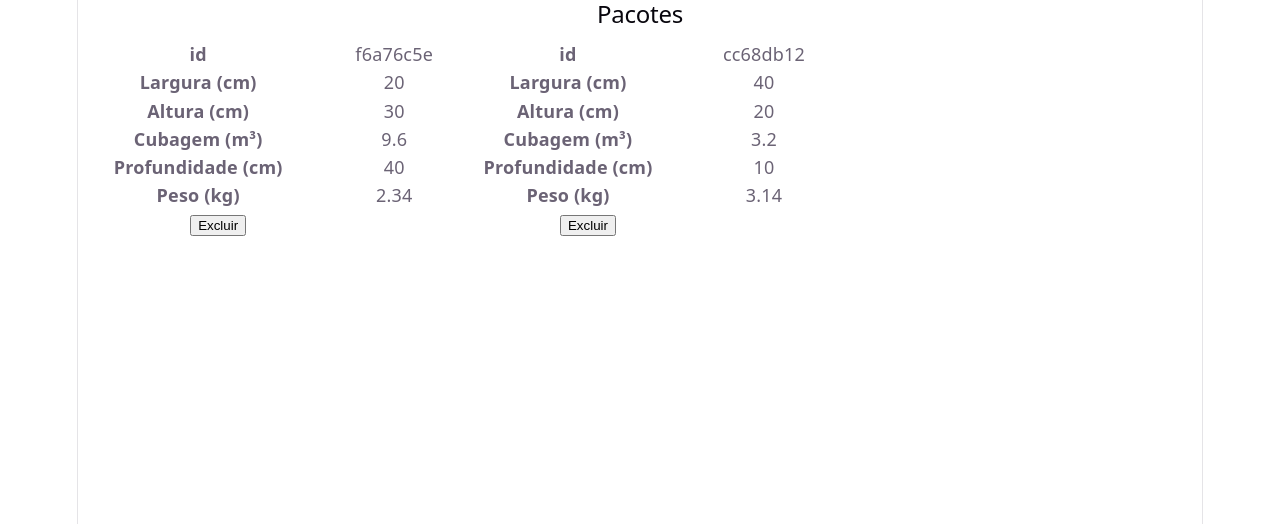
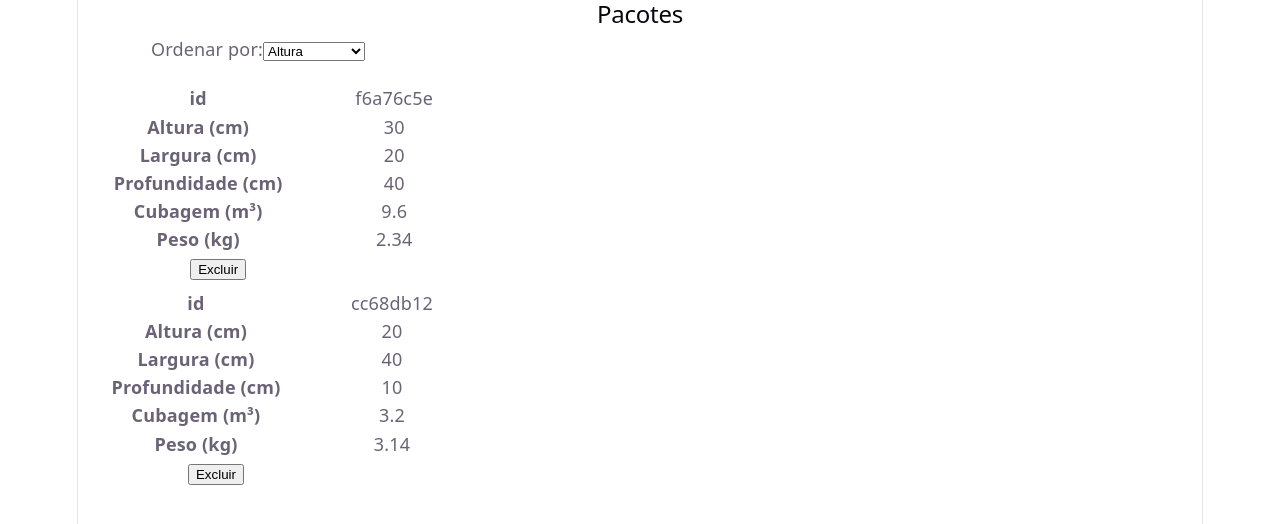
Before and after one commit to ufjf-dcc207/ufjf-dcc207-2026-3-a-atv08-andrelopes132, a React (Vite) app: page / in a window 1280 px wide. Shown: the top 524 px of the page. Built offline with nearby package versions, Linux system fonts and the light colour scheme.

Commit message:
adiciona ordenação na listagem

```diff
--- a/src/App.tsx
+++ b/src/App.tsx
@@ -2,6 +2,7 @@
 import './App.css'
 import Pacote from './Pacote'
 import type { PacoteType } from './types'
+import ListagemDePacotes from './ListagemDePacotes'
 
 const data:Array<PacoteType> = [
     {
@@ -42,10 +43,7 @@
     <>
       <h2>Pacotes</h2>
       <div className="pacotes">
-        {pacotes.map(
-          p =>
-              <Pacote pacote={p} key={p.id} acaoExcluir={excluirPacote}/>
-        )}
+        <ListagemDePacotes pacotes={pacotes} acaoExcluir={excluirPacote}/>
 
       </div>
     </>
--- /dev/null
+++ b/src/ListagemDePacotes.tsx
@@ -0,0 +1,37 @@
+import { useState } from "react";
+import "./ListagemDePacotes.css"
+import Pacote from "./Pacote";
+import type { PacoteType } from "./types"
+
+type ListagemDePacotesProps = {
+    pacotes:Array<PacoteType>;
+    acaoExcluir : (id : string)=>void;
+}
+
+export default function ListagemDePacotes({pacotes, acaoExcluir} : ListagemDePacotesProps){
+
+    const [ordenacao, setOrdenacao] = useState("altura");
+
+    function mudaOrdenacao(evento){
+        setOrdenacao(evento.target.value);
+    }
+
+    return (
+        <div>
+            <div>Ordenar por:
+                <select onChange={mudaOrdenacao}>
+                    <option value="altura">Altura</option>
+                    <option value="largura">Largura</option>
+                    <option value="profundidade">Profundidade</option>
+                    <option value="peso">Peso</option>
+                </select>
+            </div>
+            <dl>
+                {pacotes
+                .sort((x,y) => y[ordenacao] - x[ordenacao])
+                .map(p => (
+                <Pacote pacote={p} key={p.id} acaoExcluir={acaoExcluir}/>))}
+            </dl>
+        </div>
+    )
+}
--- a/src/Pacote.tsx
+++ b/src/Pacote.tsx
@@ -13,9 +13,11 @@
 
                 <dt>id</dt>                     <dd title={pacote.id}>{pacote.id.substring(0,8)}</dd>
 
+                <dt>Altura (cm)</dt>            <dd>{pacote.altura}</dd>
+
                 <dt>Largura (cm)</dt>           <dd>{pacote.largura}</dd>
 
-                <dt>Altura (cm)</dt>            <dd>{pacote.altura}</dd>
+                <dt>Profundidade (cm)</dt>      <dd>{pacote.profundidade}</dd>
 
                 <dt>Cubagem (m³)</dt>           <dd>
                                                     {
@@ -25,8 +27,6 @@
                                                         pacote.profundidade/100
                                                     }
                                                 </dd>
-
-                <dt>Profundidade (cm)</dt>      <dd>{pacote.profundidade}</dd>
 
                 <dt>Peso (kg)</dt>              <dd>{pacote.peso}</dd>
 
```
Also changed, not shown: src/ListagemDePacotes.css (added).
